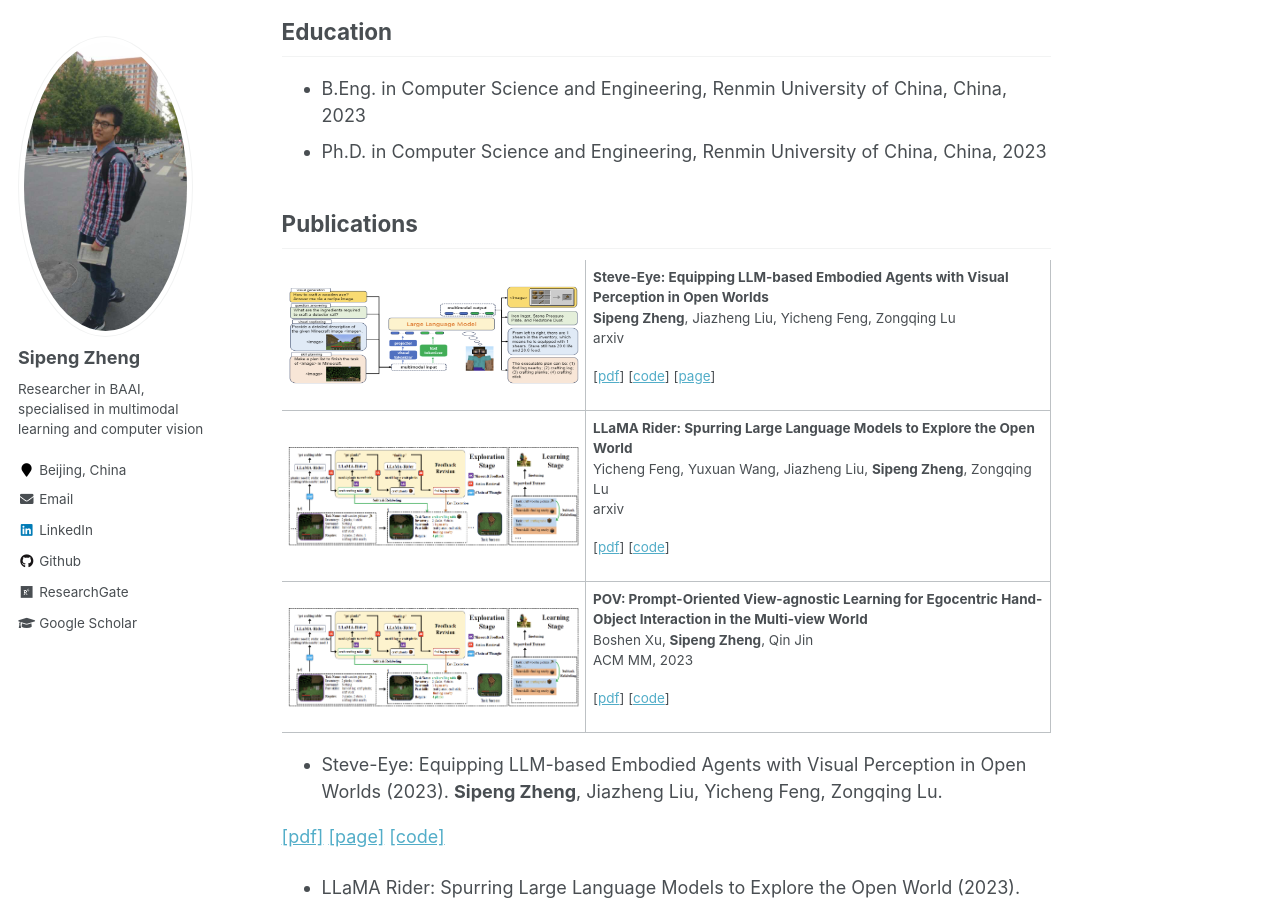
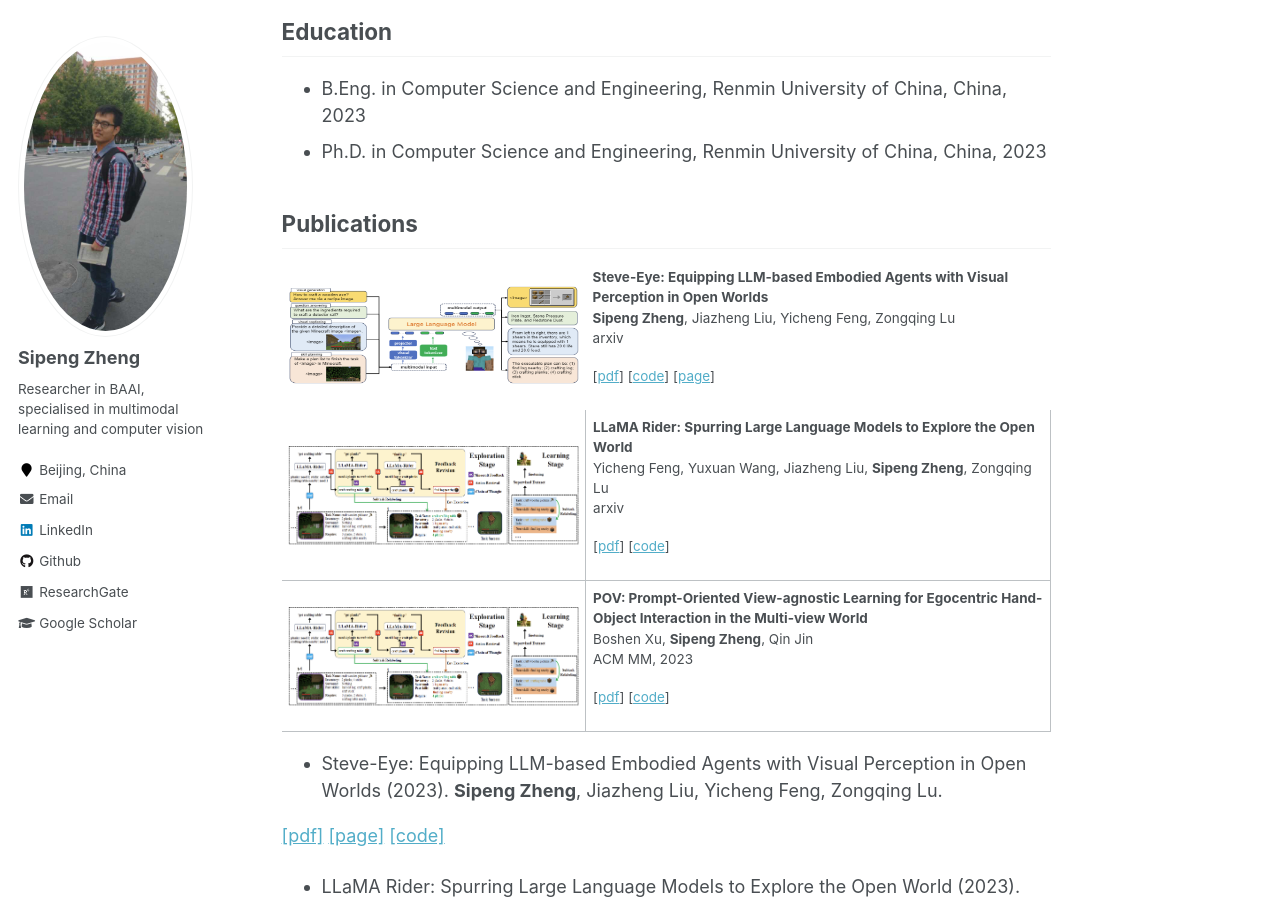
Before and after one commit to zhengsipeng/zhengsipeng.github.io, a Jekyll site: the page built from _pages/about.md, in a window 1280 px wide and 900 px high, scrolled down 968 px. Built offline with Jekyll 4.4.1, drawn with Linux system fonts in a browser that asks for light colours.

Commit message:
update 24.1.4

```diff
--- a/_pages/about.md
+++ b/_pages/about.md
@@ -42,8 +42,8 @@
 ## Publications
 <table border="0" style="border:none; width: 100%;">
 <tr style="border: none;">
-  <td> <img src="./images/pubs/steve_eye_23.png" style="height: 100px; width: 500px;"/></td>
-  <td>
+  <td style="border: none;"> <img src="./images/pubs/steve_eye_23.png" style="height: 100px; width: 500px;"/></td>
+  <td style="border: none;">
         <p><strong>Steve-Eye: Equipping LLM-based Embodied Agents with Visual Perception in Open Worlds</strong><br>
         <b>Sipeng Zheng</b>, Jiazheng Liu, Yicheng Feng, Zongqing Lu<br>
         arxiv
```
